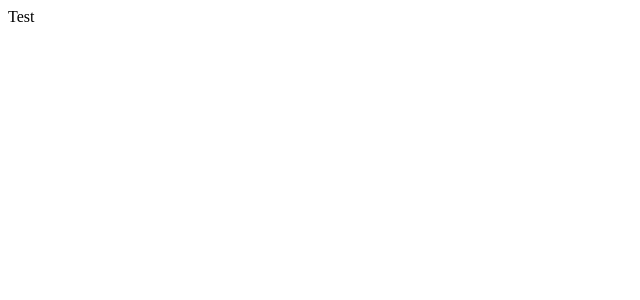
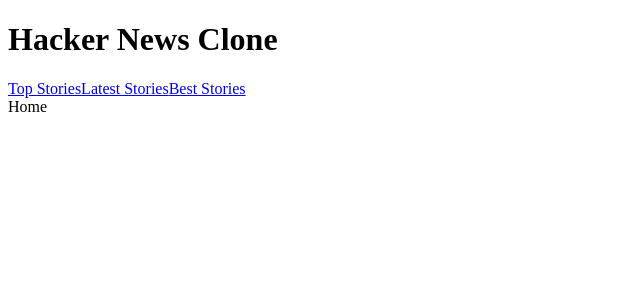
Before and after one commit to mtclinton/reackternews, a React (Create React App) app: page / in a window 1280 px wide. Shown: the top 300 px of the page, without its empty margins (0-640 px from the left). Built offline with nearby package versions, Linux system fonts and the light colour scheme; the HTML template or start-up script is replaced by a standard one.

Commit message:
home page work

```diff
--- a/src/App.js
+++ b/src/App.js
@@ -1,9 +1,10 @@
 import React from 'react';
+import Home from "./Home";
 
 function App() {
   return (
     <div className="App">
-      Test
+      <Home />
     </div>
   );
 }
--- /dev/null
+++ b/src/Header.js
@@ -0,0 +1,22 @@
+import React from 'react';
+
+function Header() {
+    return (
+        <div className="Header">
+            <h1>Hacker News Clone</h1>
+            <div className="nav-link">
+                <a href="/top" className="active">
+                    Top Stories
+                </a>
+                <a href="/new" className="active">
+                    Latest Stories
+                </a>
+                <a href="/best" className="active">
+                    Best Stories
+                </a>
+            </div>
+        </div>
+    );
+}
+
+export default Header;
--- /dev/null
+++ b/src/Home.js
@@ -0,0 +1,16 @@
+import React from 'react';
+import Header from "./Header";
+
+function Home() {
+    return (
+        <div>
+            <Header />
+            <div className="Home">
+                Home
+            </div>
+
+        </div>
+    );
+}
+
+export default Home;
```
Also changed, not shown: src/styles.css (added).
